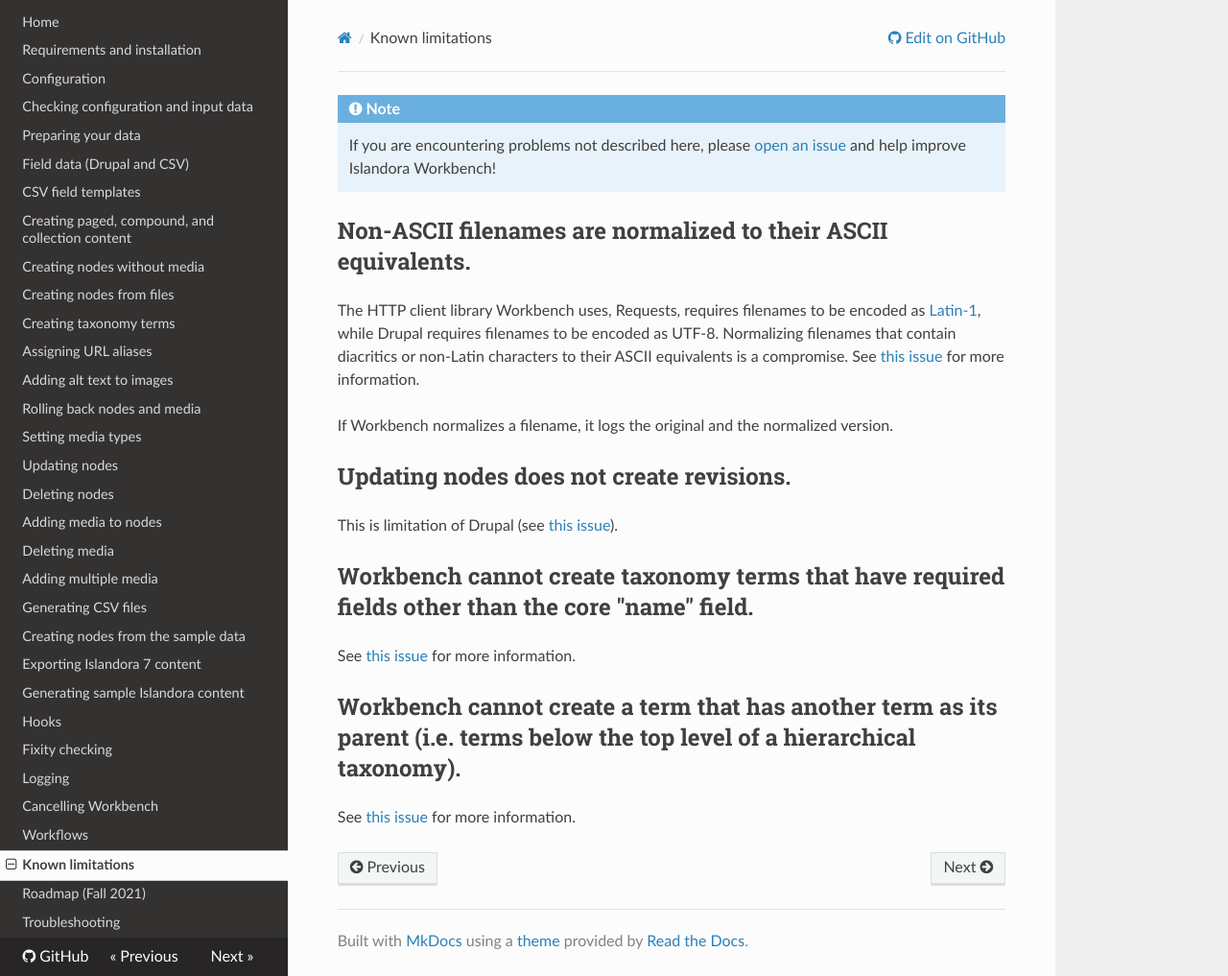
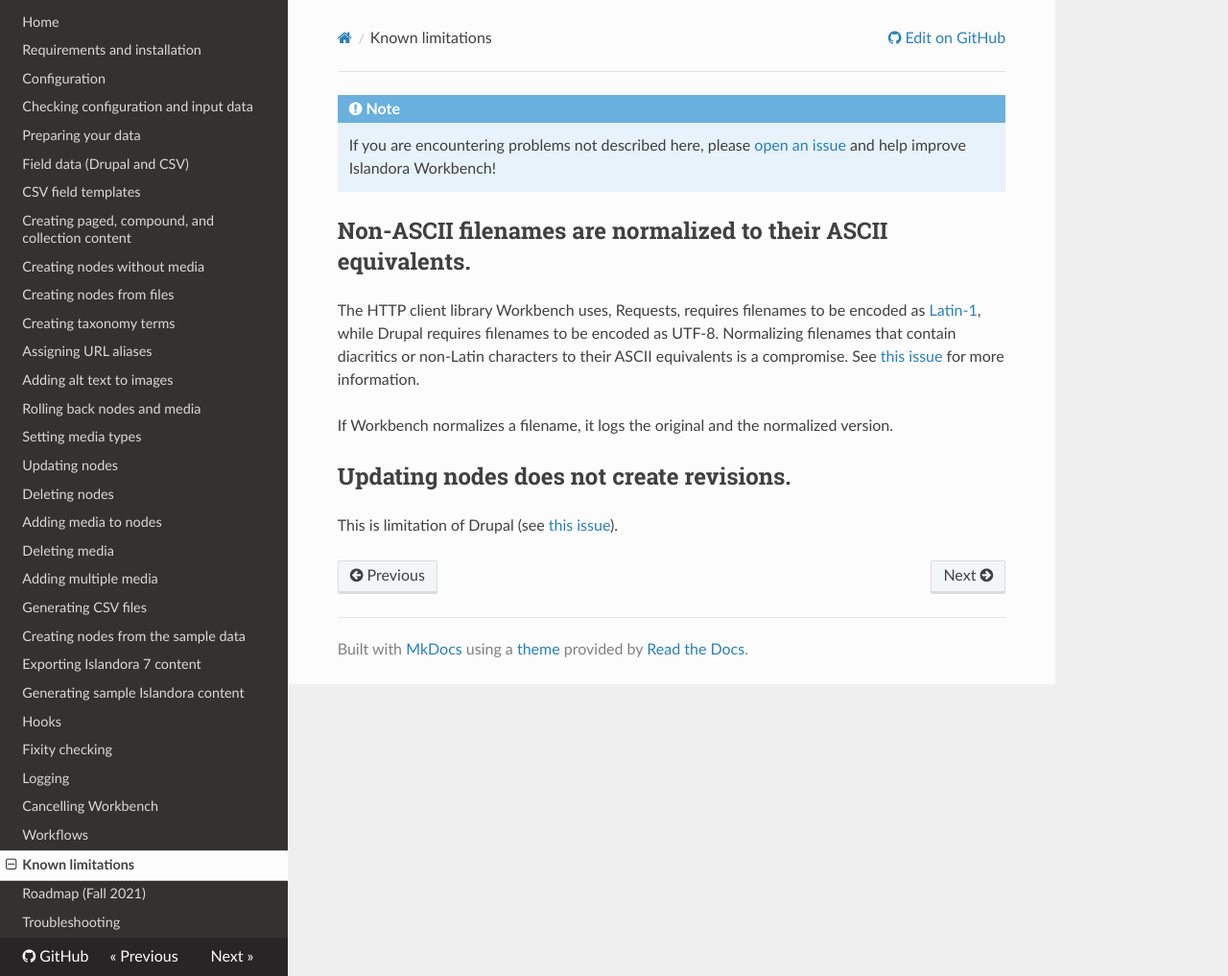
Before and after one commit to mjordan/islandora_workbench_docs, an MkDocs documentation site: the page built from docs/limitations.md, in a window 1280 px wide and 1017 px high. Shown: the whole window at 96% size. Built offline with MkDocs 1.6.1, drawn with Linux system fonts in a browser that asks for light colours; nearby versions of some CDN libraries; old or Windows-style settings are respelled for this version of MkDocs.

Commit message:
Update limitations.md

```diff
--- a/docs/limitations.md
+++ b/docs/limitations.md
@@ -11,11 +11,3 @@
 ## Updating nodes does not create revisions.
 
 This is limitation of Drupal (see [this issue](https://github.com/Islandora/documentation/issues/1485)).
-
-## Workbench cannot create taxonomy terms that have required fields other than the core "name" field.
-
-See [this issue](https://github.com/mjordan/islandora_workbench/issues/111) for more information.
-
-## Workbench cannot create a term that has another term as its parent (i.e. terms below the top level of a hierarchical taxonomy).
-
-See [this issue](https://github.com/mjordan/islandora_workbench/issues/236) for more information.
```
